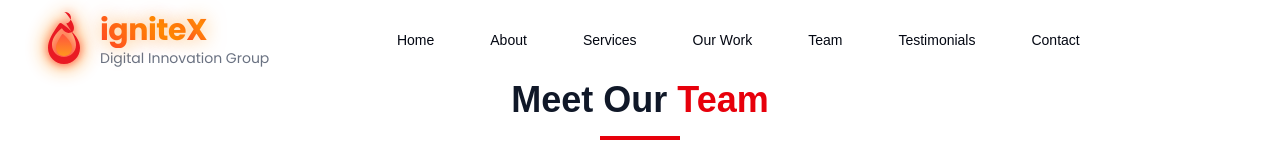
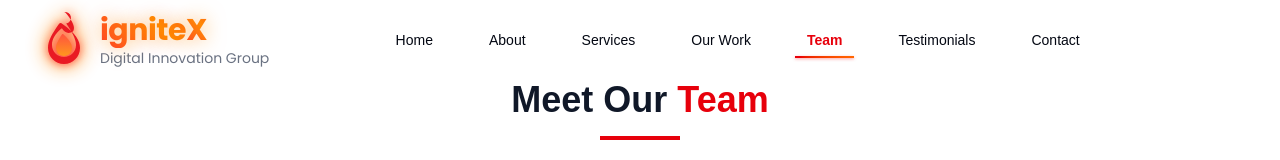
Before and after one commit to spritualrahul/IgniteX, a Next.js app in the folder my-app/: page /team in a window 1280 px wide. Shown: the top 160 px of the page. Built offline with nearby package versions, Linux system fonts and the light colour scheme.

Commit message:
implemented underline in navbar

```diff
--- a/my-app/src/components/Navbar.tsx
+++ b/my-app/src/components/Navbar.tsx
@@ -4,18 +4,53 @@ import { useState, useEffect } from "react";
 import Link from "next/link";
 import { Menu, X } from "lucide-react";
 import { Button } from "../components/ui/button";
+import { usePathname } from "next/navigation";
 
 export function Navbar() {
   const [isScrolled, setIsScrolled] = useState(false);
   const [isOpen, setIsOpen] = useState(false);
+  const [activeSection, setActiveSection] = useState("");
+  const pathname = usePathname();
 
   useEffect(() => {
     const handleScroll = () => {
       setIsScrolled(window.scrollY > 10);
+
+      // Update active section based on scroll position for home page
+      if (pathname === '/') {
+        const sections = ['work', 'testimonials', 'contact'];
+        const scrollPosition = window.scrollY + 100;
+
+        for (const section of sections) {
+          const element = document.getElementById(section);
+          if (element) {
+            const { offsetTop, offsetHeight } = element;
+            if (scrollPosition >= offsetTop && scrollPosition < offsetTop + offsetHeight) {
+              setActiveSection(`#${section}`);
+              return;
+            }
+          }
+        }
+
+        // If not in any section, we're at the top (home)
+        if (window.scrollY < 100) {
+          setActiveSection('/');
+        }
+      }
     };
+
     window.addEventListener("scroll", handleScroll);
     return () => window.removeEventListener("scroll", handleScroll);
-  }, []);
+  }, [pathname]);
+
+  // Set initial active section based on pathname
+  useEffect(() => {
+    if (pathname !== '/') {
+      setActiveSection(pathname);
+    } else {
+      setActiveSection('/');
+    }
+  }, [pathname]);
 
   const scrollToSection = (e: React.MouseEvent<HTMLAnchorElement>, href: string) => {
     e.preventDefault();
@@ -39,6 +74,13 @@ export function Navbar() {
       window.location.href = href;
     }
     setIsOpen(false);
+  };
+
+  const isActive = (href: string) => {
+    if (pathname === '/' && href.startsWith('#')) {
+      return activeSection === href;
+    }
+    return pathname === href || activeSection === href;
   };
 
   const navItems = [
@@ -152,9 +194,25 @@ export function Navbar() {
                   key={item.name}
                   href={item.href}
                   onClick={(e) => scrollToSection(e, item.href)}
-                  className="text-gray-950 hover:text-primary px-3 py-2 rounded-md text-sm font-medium transition-colors cursor-pointer"
+                  className={`relative px-3 py-2 text-sm font-medium transition-all duration-500 ease-in-out cursor-pointer group ${
+                    isActive(item.href)
+                      ? 'text-red-600 font-semibold'
+                      : 'text-gray-950 hover:text-red-500'
+                  }`}
                 >
                   {item.name}
+
+                  {/* Active underline with smooth transition */}
+                  <span
+                    className={`absolute bottom-0 left-0 h-0.5 bg-gradient-to-r from-red-600 to-orange-500 transition-all duration-500 ease-in-out ${
+                      isActive(item.href)
+                        ? 'w-full opacity-100 shadow-sm shadow-red-500/50'
+                        : 'w-0 opacity-0 group-hover:w-full group-hover:opacity-60'
+                    }`}
+                  />
+
+                  {/* Hover effect underline */}
+                  <span className="absolute bottom-0 left-0 h-0.5 w-0 bg-gradient-to-r from-red-400/50 to-orange-400/50 transition-all duration-300 ease-out group-hover:w-full" />
                 </Link>
               ))}
               <Button className="ml-4 bg-primary hover:bg-primary/90">
@@ -185,9 +243,18 @@ export function Navbar() {
                     scrollToSection(e, item.href);
                     setIsOpen(false);
                   }}
-                  className="block px-3 py-2 rounded-md text-base font-medium text-gray-950 hover:text-primary hover:bg-gray-50 cursor-pointer"
+                  className={`relative block px-3 py-2 rounded-md text-base font-medium cursor-pointer transition-all duration-300 ease-in-out ${
+                    isActive(item.href)
+                      ? 'text-red-600 bg-red-50/80 border-l-4 border-red-500 font-semibold transform translate-x-1'
+                      : 'text-gray-950 hover:text-red-500 hover:bg-red-50/50 hover:translate-x-0.5'
+                  }`}
                 >
                   {item.name}
+
+                  {/* Mobile active indicator dot */}
+                  {isActive(item.href) && (
+                    <span className="absolute right-3 top-1/2 transform -translate-y-1/2 w-2 h-2 bg-red-500 rounded-full animate-pulse" />
+                  )}
                 </Link>
               ))}
               <Button className="w-full mt-2 bg-primary hover:bg-primary/90">
```
